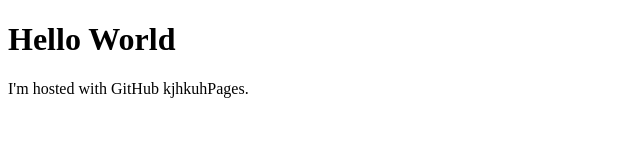
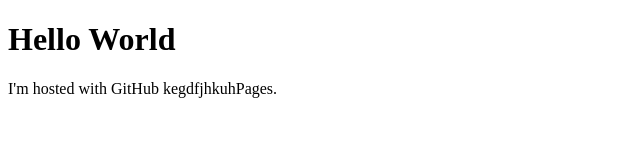
Before and after one commit to Derr2023/page20231206, a plain HTML site: page Index.html in a window 1280 px wide. Shown: the full height of the page, 0-640 px from the left. Drawn offline with Linux system fonts and the light colour scheme.

Commit message:
index.html

```diff
--- a/Index.html
+++ b/Index.html
@@ -2,6 +2,6 @@
 <html>
 <body>
 <h1>Hello World</h1>
-<p>I'm hosted with GitHub kjhkuhPages.</p>
+<p>I'm hosted with GitHub kegdfjhkuhPages.</p>
 </body>
 </html>
```
